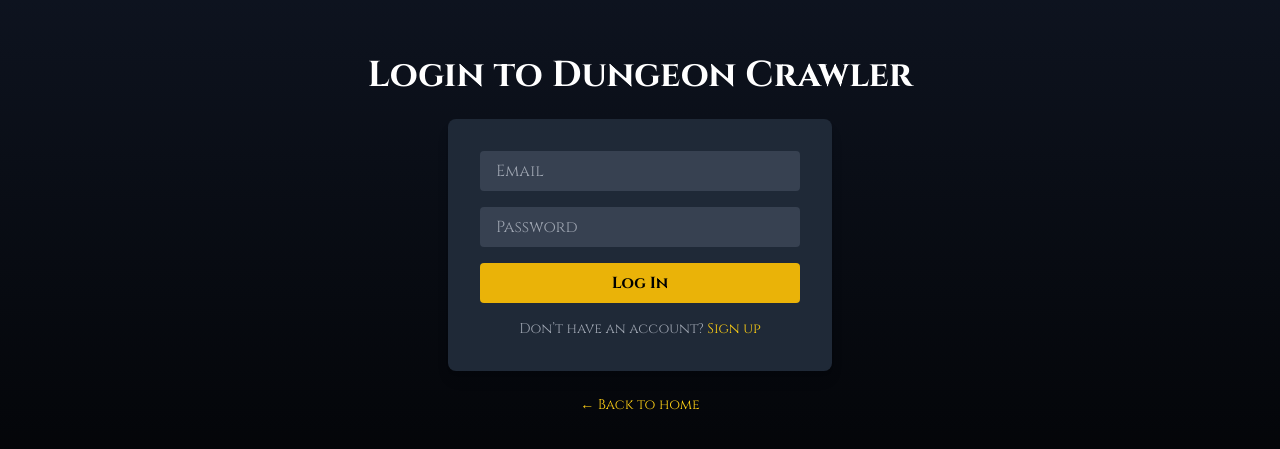
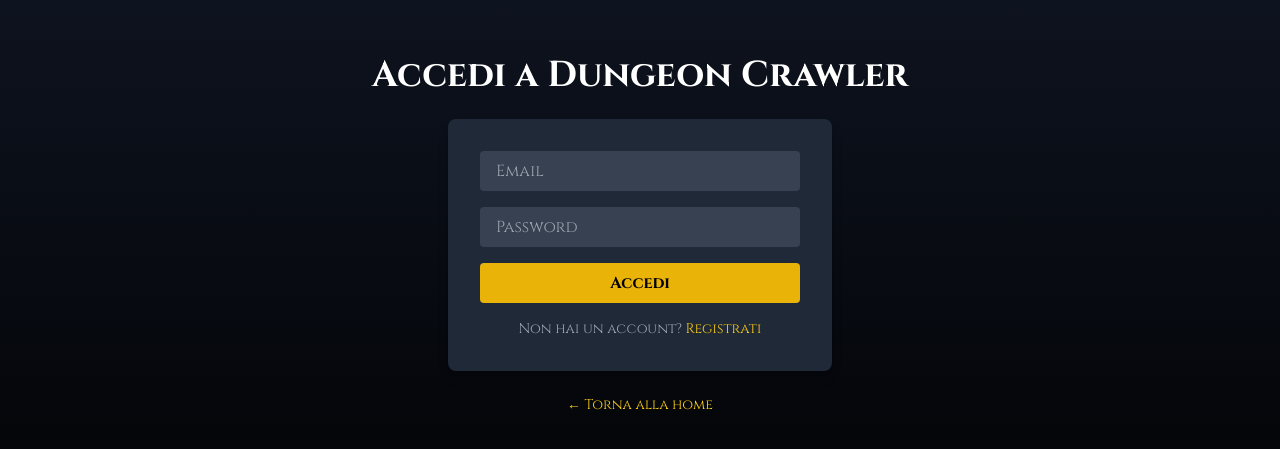
Before and after one commit to TortelloSte/Dungeon, a React (Create React App) app in the folder faeria-landing/: page /login in a window 1280 px wide. Shown: the part 165-614 px from the top of the page. Built offline with nearby package versions, Linux system fonts and the light colour scheme; no server answers.

Commit message:
adding some fix in login

```diff
--- a/faeria-landing/src/LoginPage.jsx
+++ b/faeria-landing/src/LoginPage.jsx
@@ -1,39 +1,51 @@
 import React, { useState } from "react";
 import { Link, useNavigate } from "react-router-dom";
+import { useTranslation } from "react-i18next";
+import { supabase } from "./supabaseClient";
 
 export default function LoginPage() {
+  const { t } = useTranslation();
   const [email, setEmail] = useState("");
   const [password, setPassword] = useState("");
   const navigate = useNavigate();
 
-  const handleLogin = (e) => {
+  const handleLogin = async (e) => {
     e.preventDefault();
 
-    if (email && password) {
-      localStorage.setItem("user", JSON.stringify({ email }));
+    if (!email || !password) {
+      alert(t("login.errorMissingFields"));
+      return;
+    }
+
+    const { error, data } = await supabase.auth.signInWithPassword({
+      email,
+      password,
+    });
+
+    if (error) {
+      alert(t("login.errorInvalidCredentials"));
+    } else {
       navigate("/dashboard");
-    } else {
-      alert("Please enter both email and password");
     }
   };
 
   return (
     <div className="min-h-screen flex flex-col items-center justify-center bg-gradient-to-b from-gray-900 to-black text-white px-4">
-      <h1 className="text-4xl font-bold mb-6">Login to Dungeon Crawler</h1>
+      <h1 className="text-4xl font-bold mb-6">{t("login.title")}</h1>
       <form
         onSubmit={handleLogin}
         className="bg-gray-800 p-8 rounded-lg shadow-lg w-full max-w-sm space-y-4"
       >
         <input
           type="email"
-          placeholder="Email"
+          placeholder={t("login.email")}
           value={email}
           onChange={(e) => setEmail(e.target.value)}
           className="w-full px-4 py-2 rounded bg-gray-700 text-white placeholder-gray-400 focus:outline-none"
         />
         <input
           type="password"
-          placeholder="Password"
+          placeholder={t("login.password")}
           value={password}
           onChange={(e) => setPassword(e.target.value)}
           className="w-full px-4 py-2 rounded bg-gray-700 text-white placeholder-gray-400 focus:outline-none"
@@ -42,17 +54,17 @@ export default function LoginPage() {
           type="submit"
           className="w-full bg-yellow-500 hover:bg-yellow-400 text-black font-bold py-2 rounded transition"
         >
-          Log In
+          {t("login.button")}
         </button>
         <p className="text-sm text-gray-400 text-center">
-          Don’t have an account?{" "}
+          {t("login.noAccount")}{" "}
           <Link to="/signup" className="text-yellow-400 hover:underline">
-            Sign up
+            {t("login.signup")}
           </Link>
         </p>
       </form>
       <Link to="/" className="mt-6 text-sm text-yellow-400 hover:underline">
-        ← Back to home
+        {t("login.backHome")}
       </Link>
     </div>
   );
--- a/faeria-landing/src/locales/it/translation.json
+++ b/faeria-landing/src/locales/it/translation.json
@@ -146,5 +146,17 @@
       ],
       "button": "Attiva Team Plan"
     }
+  },
+  "login": {
+    "title": "Accedi a Dungeon Crawler",
+    "email": "Email",
+    "password": "Password",
+    "button": "Accedi",
+    "noAccount": "Non hai un account?",
+    "signup": "Registrati",
+    "backHome": "← Torna alla home",
+    "errorMissingFields": "Inserisci sia email che password.",
+    "errorInvalidCredentials": "Email o password non validi."
   }
+
 }
```
Also changed, not shown: faeria-landing/src/Landing/Navbar.jsx (+5 -4 lines), faeria-landing/src/BetaPage.jsx (line endings or trailing spaces), faeria-landing/src/BetaSignupForm.jsx (line endings or trailing spaces).
